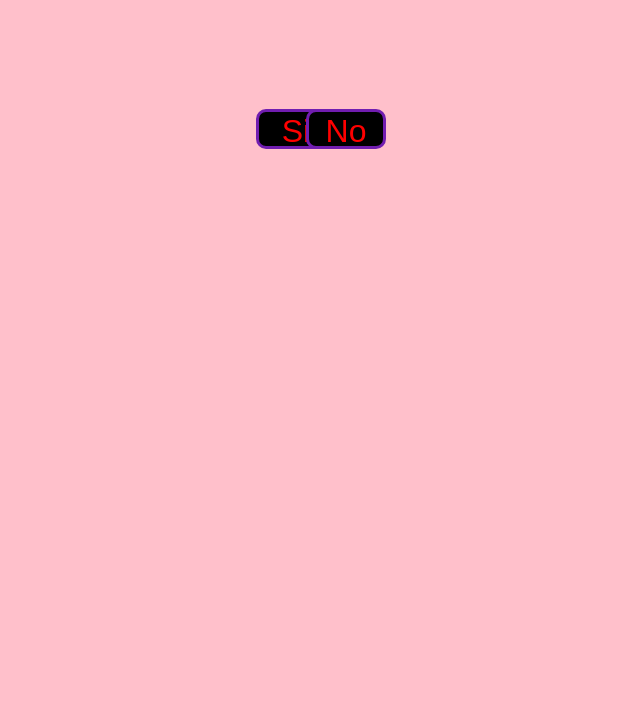
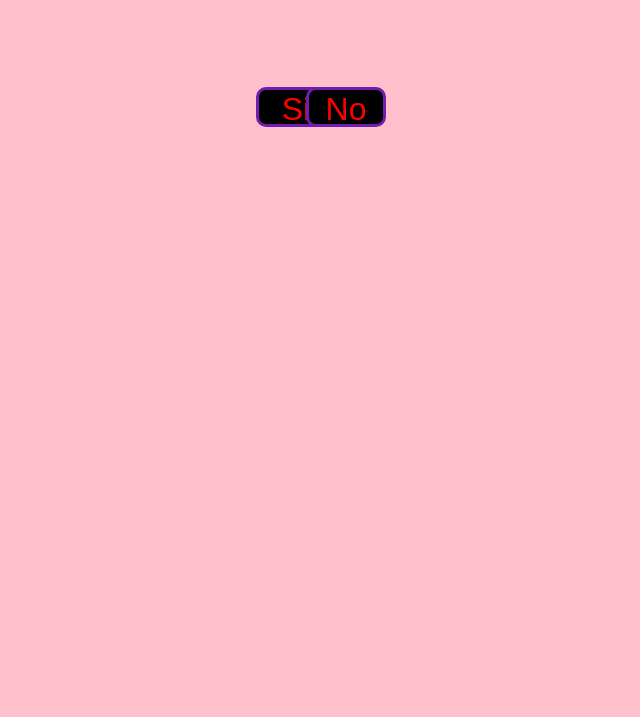
Before and after one commit to malexandera97/sorrybb, a plain HTML site: page index.html in a window 1280 px wide. Shown: the part 83-800 px from the top of the page, without its empty margins (319-959 px from the left). Drawn offline with Linux system fonts and the light colour scheme.

Commit message:
Update me_perdonas.css

```diff
--- a/me_perdonas.css
+++ b/me_perdonas.css
@@ -39,14 +39,14 @@ section {
     grid-template-columns: 10% 10% 10% 10% 10% 10% 10% 10% 10% 10%;
     grid-template-rows: 10% 10% 10% 10% 10% 10% 10% 10% 10% 10%;
     width: 500px;
-    height: 250px;
+    height: 200px;
     align-items: center;
     justify-items: center;
 }
 
 body {
     max-width: 500px;
-    max-height: 250px;
+    max-height: 200px;
     margin: 0 auto;
     background-color: pink;
     background-repeat: no-repeat;
```
